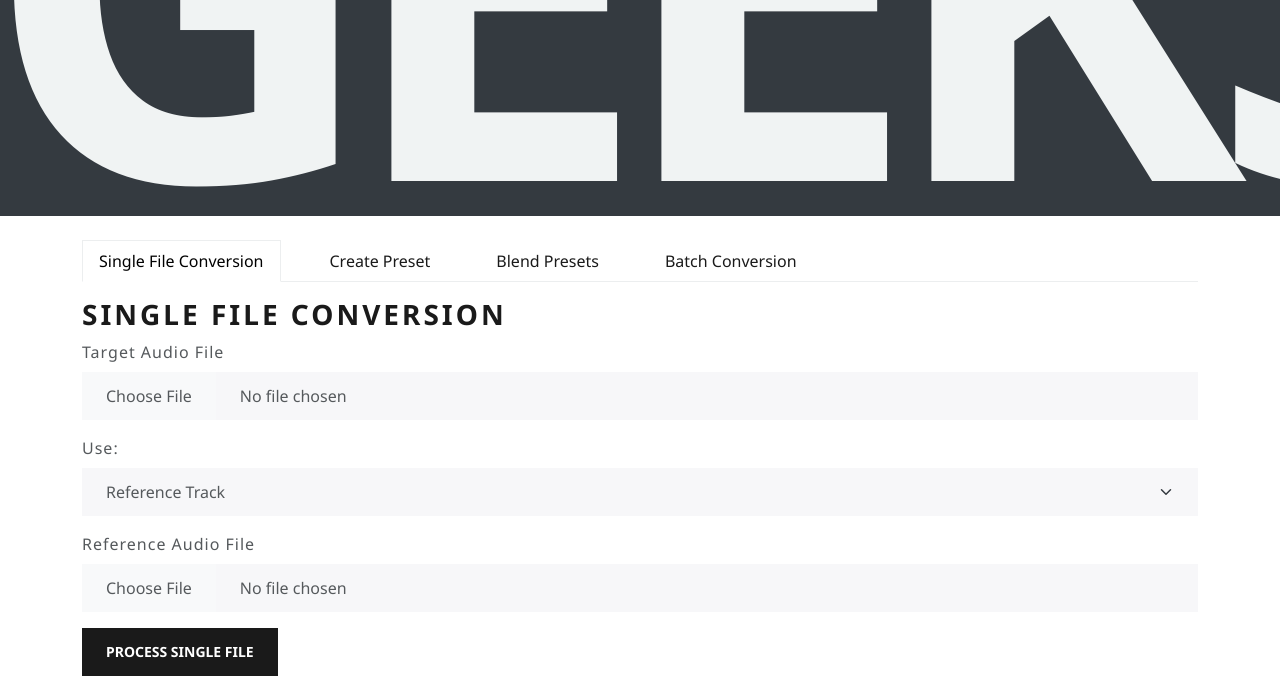
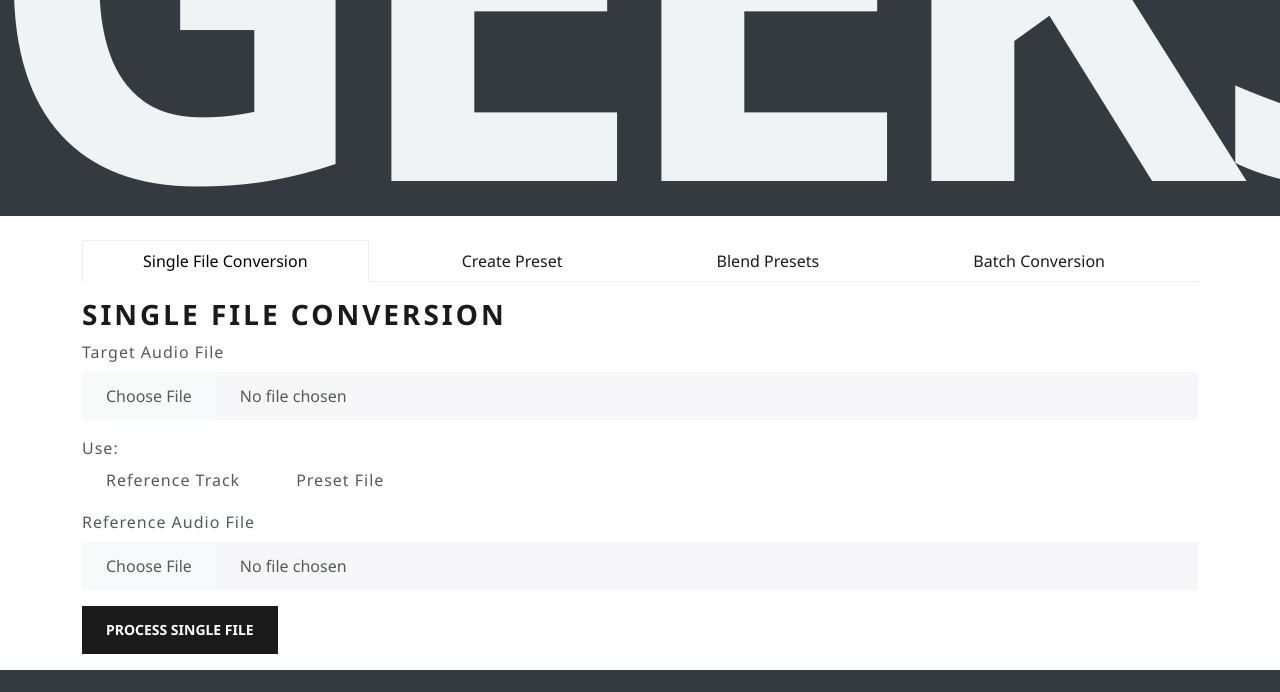
Before and after one commit to jasper046/matchering_webapp, a FastAPI app: page / in a window 1280 px wide; the page is wider, and only the part inside the window is pictured. Shown: the part 1078-1770 px from the top of that part. After the commit the page ends 1748 px from the top of that part, so only its background shows below. Run offline with FastAPI, Linux system fonts and the light colour scheme; parts of the project's set-up code (start-up, migrations or seed data) failed here and were passed over.

Commit message:
feat: Implement CSS-only radio button styling with visible radio buttons

```diff
--- a/app/static/script.js
+++ b/app/static/script.js
@@ -65,7 +65,8 @@ document.addEventListener('DOMContentLoaded', () => {
     const processSingleForm = document.getElementById('process-single-form');
     const processSingleStatus = document.getElementById('process-single-status');
     const singleConversionResults = document.getElementById('single-conversion-results');
-    const referenceTypeSelect = document.getElementById('reference-type');
+    const radioReference = document.getElementById('radioReference');
+    const radioPreset = document.getElementById('radioPreset');
     const referenceFileSingleDiv = document.getElementById('reference-file-single-div');
     const referenceFileSingle = document.getElementById('reference-file-single');
     const presetFileSingleDiv = document.getElementById('preset-file-single-div');
@@ -84,8 +85,8 @@ document.addEventListener('DOMContentLoaded', () => {
     let processedBuffer;
 
     // Toggle reference/preset file input for single conversion
-    referenceTypeSelect.addEventListener('change', () => {
-        if (referenceTypeSelect.value === 'reference') {
+    function toggleReferenceInput() {
+        if (radioReference.checked) {
             referenceFileSingleDiv.style.display = 'block';
             referenceFileSingle.setAttribute('required', 'true');
             presetFileSingleDiv.style.display = 'none';
@@ -96,7 +97,10 @@ document.addEventListener('DOMContentLoaded', () => {
             presetFileSingleDiv.style.display = 'block';
             presetFileSingle.setAttribute('required', 'true');
         }
-    });
+    }
+    radioReference.addEventListener('change', toggleReferenceInput);
+    radioPreset.addEventListener('change', toggleReferenceInput);
+    toggleReferenceInput(); // Call on load to set initial state
 
     // Process Single File Form Submission
     processSingleForm.addEventListener('submit', async (e) => {
@@ -108,7 +112,7 @@ document.addEventListener('DOMContentLoaded', () => {
         const formData = new FormData();
         formData.append('target_file', document.getElementById('target-file-single').files[0]);
 
-        if (referenceTypeSelect.value === 'reference') {
+        if (radioReference.checked) {
             formData.append('reference_file', referenceFileSingle.files[0]);
         } else {
             formData.append('preset_file', presetFileSingle.files[0]);
@@ -314,7 +318,7 @@ document.addEventListener('DOMContentLoaded', () => {
                 }
             } catch (error) {
                 clearInterval(interval);
-                showStatus(processBatchStatus, `Error polling batch status: ${error.message}`, true);
+                showStatus(processBatchStatus, `Network error: ${error.message}`, true);
             }
         }, 3000); // Poll every 3 seconds
     }
--- a/app/templates/index.html
+++ b/app/templates/index.html
@@ -22,7 +22,7 @@
     </nav>
 
     <div class="container mt-4">
-        <ul class="nav nav-tabs" id="myTab" role="tablist">
+        <ul class="nav nav-tabs nav-fill" id="myTab" role="tablist">
             <li class="nav-item" role="presentation">
                 <button class="nav-link active" id="single-tab" data-bs-toggle="tab" data-bs-target="#single" type="button" role="tab" aria-controls="single" aria-selected="true">Single File Conversion</button>
             </li>
@@ -46,11 +46,17 @@
                             <input type="file" class="form-control" id="target-file-single" name="target_file" accept="audio/*" required>
                         </div>
                         <div class="mb-3">
-                            <label for="reference-type" class="form-label">Use:</label>
-                            <select class="form-select" id="reference-type" name="reference_type">
-                                <option value="reference">Reference Track</option>
-                                <option value="preset">Preset File</option>
-                            </select>
+                            <label class="form-label">Use:</label>
+                            <div class="d-flex gap-3">
+                                <div class="form-check form-check-inline">
+                                    <input class="form-check-input visually-hidden" type="radio" name="reference_type" id="radioReference" value="reference" checked>
+                                    <label class="form-check-label radio-button-label" for="radioReference">Reference Track</label>
+                                </div>
+                                <div class="form-check form-check-inline">
+                                    <input class="form-check-input visually-hidden" type="radio" name="reference_type" id="radioPreset" value="preset">
+                                    <label class="form-check-label radio-button-label" for="radioPreset">Preset File</label>
+                                </div>
+                            </div>
                         </div>
                         <div class="mb-3" id="reference-file-single-div">
                             <label for="reference-file-single" class="form-label">Reference Audio File</label>
```
Also changed, not shown: app/static/style.css (+26 -0 lines).
